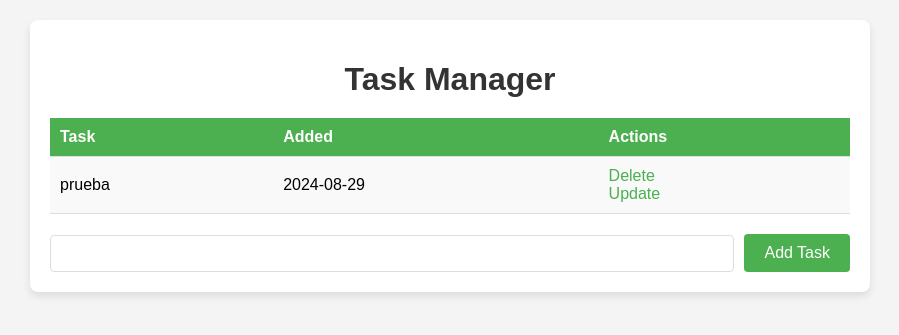
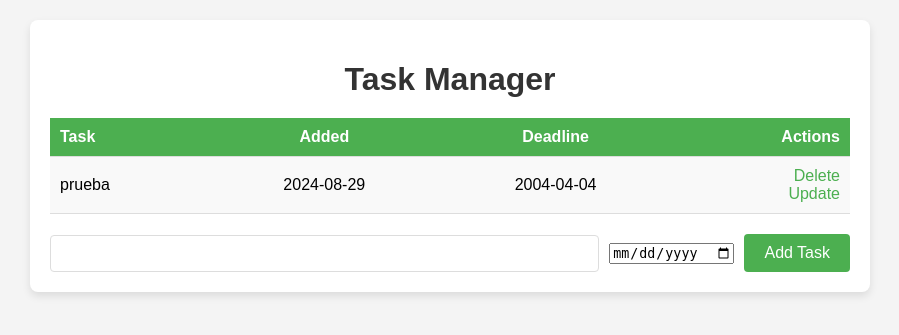
Before and after one commit to h-herrador/gestor-tareas, a Flask app: page / in a window 1280 px wide. Shown: the top 335 px of the page, without its empty margins (190-1089 px from the left). Run offline with Flask 3, Linux system fonts and the light colour scheme; data comes from the database, SQL or seed files in the repository; both versions use the stored data as it was after the commit.

Commit message:
added support for deadline

```diff
--- a/app.py
+++ b/app.py
@@ -10,6 +10,8 @@ class To_do(db.Model):
     id = db.Column(db.Integer, primary_key = True)
     content = db.Column(db.String(200), nullable = False)
     date_created = db.Column(db.DateTime, default = datetime.now())
+    deadline = db.Column(db.DateTime, nullable = True, default = None)
+
 
     def __repr__(self):
         return f"<Task {self.id}>"
@@ -19,7 +21,13 @@ class To_do(db.Model):
 def index():
     if request.method == 'POST':
         task_content = request.form['content']
-        new_task = To_do(content = task_content)
+        deadline = request.form.get('deadline') # siempre devuelve None
+        try:
+            deadline = datetime.strptime(deadline, '%Y-%m-%d')
+        except:
+            deadline = None
+
+        new_task = To_do(content = task_content, deadline = deadline)
 
         try:
             db.session.add(new_task)
@@ -50,6 +58,11 @@ def update(id):
     task = To_do.query.get_or_404(id)
     if request.method == 'POST':
         task.content = request.form['content']
+
+        try:
+            task.deadline = datetime.strptime(request.form.get('deadline'), '%Y-%m-%d')
+        except:
+            task.deadline = None
         try:
             db.session.commit()
             return redirect('/')
--- a/static/css/main.css
+++ b/static/css/main.css
@@ -82,6 +82,7 @@ form input[type="submit"] {
     border-radius: 4px;
     cursor: pointer;
     font-size: 1em;
+    margin-left: 10px;
 }
 
 form input[type="submit"]:hover {
--- a/templates/index.html
+++ b/templates/index.html
@@ -13,15 +13,21 @@
     {% else %}
         <table>
             <tr>
-                <th>Task</th>
-                <th>Added</th>
-                <th>Actions</th>
+                <th style="text-align: left;">Task</th>
+                <th style="text-align: center;">Added</th>
+                <th style="text-align: center;">Deadline</th>
+                <th style="text-align: right;">Actions</th>
             </tr>
             {% for task in tasks %}
                 <tr>
-                    <td>{{ task.content }}</td>
-                    <td>{{ task.date_created.date() }}</td>
-                    <td>
+                    <td style="text-align: left;">{{ task.content }}</td>
+                    <td style="text-align: center;">{{ task.date_created.date() }}</td>
+                    {% if task.deadline != None %}
+                        <td style="text-align: center;">{{ task.deadline.date() }}</td>
+                    {% else %}
+                        <td style="text-align: center;">-</td>
+                    {% endif %}
+                    <td style="text-align: right;">
                         <a href = "/delete/{{task.id}}">Delete</a>
                         <br>
                         <a href = "/update/{{task.id}}">Update</a>
@@ -33,6 +39,7 @@
 
     <form action = "/" method = "POST">
         <input type = "text" name = "content" id = "content">
+        <input type = "date" name = "deadline" id = "deadline">
         <input type = "submit" value = "Add Task">
     </form>
 </div>
--- a/templates/update.html
+++ b/templates/update.html
@@ -10,6 +10,11 @@
 
     <form action = "/update/{{task.id}}" method = "POST">
         <input type = "text" name = "content" id = "content" value = "{{task.content}}">
+        {% if task.deadline != None %}
+            <input type = "date" name = "deadline" id = "deadline" value = "{{task.deadline.date()}}">
+        {% else %}
+            <input type = "date" name = "deadline" id = "deadline">
+        {% endif %}
         <input type = "submit" value = "Update">
     </form>
 </div>
```
Also changed, not shown: instance/test.db.
